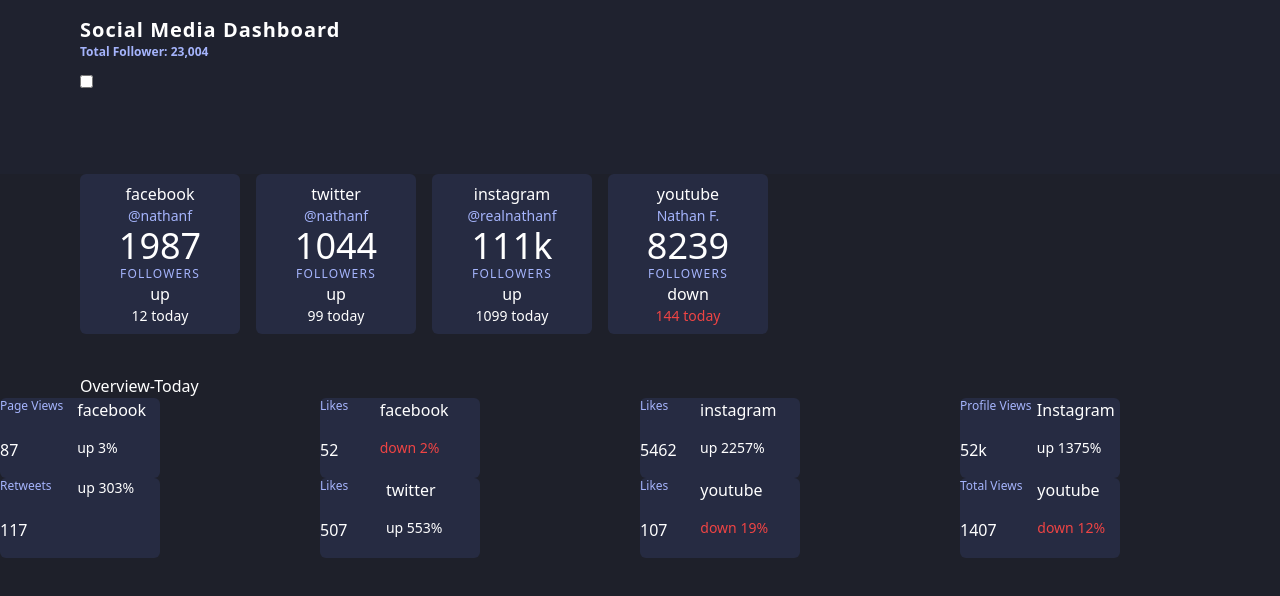
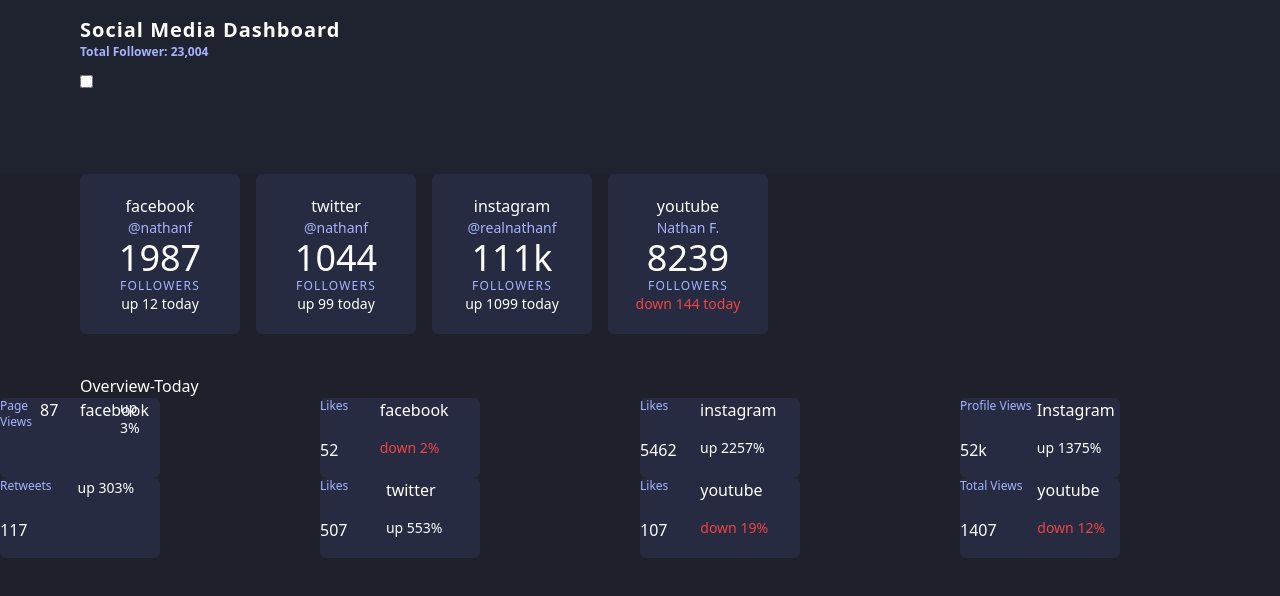
Before and after one commit to ChristalBell/dashboard, a plain HTML site: page index.html in a window 1280 px wide. Drawn offline with nearby package versions, Linux system fonts and the light colour scheme.

Commit message:
done for now, come back with react

```diff
--- a/index.html
+++ b/index.html
@@ -29,8 +29,8 @@
         <p class="text-sm text-indigo-300">@nathanf</p>
         <h1 class="text-4xl">1987</h1>
         <p class="text-xs tracking-widest text-indigo-300">FOLLOWERS</p>
-        up
-        <p class="text-sm text-teal-500">12 today</p>
+
+        <p class="text-sm text-teal-500">up 12 today</p>
       </div>
       <div
         style="background-color: #262b42"
@@ -40,8 +40,8 @@
         <p class="text-sm text-indigo-300">@nathanf</p>
         <h1 class="text-4xl">1044</h1>
         <p class="text-xs tracking-widest text-indigo-300">FOLLOWERS</p>
-        up
-        <p class="text-sm text-teal-500">99 today</p>
+
+        <p class="text-sm text-teal-500">up 99 today</p>
       </div>
       <div
         style="background-color: #262b42"
@@ -51,8 +51,8 @@
         <p class="text-sm text-indigo-300">@realnathanf</p>
         <h1 class="text-4xl">111k</h1>
         <p class="text-xs tracking-widest text-indigo-300">FOLLOWERS</p>
-        up
-        <p class="text-sm text-teal-500">1099 today</p>
+
+        <p class="text-sm text-teal-500">up 1099 today</p>
       </div>
       <div
         style="background-color: #262b42"
@@ -62,16 +62,16 @@
         <p class="text-sm text-indigo-300">Nathan F.</p>
         <h1 class="text-4xl">8239</h1>
         <p class="text-xs tracking-widest text-indigo-300">FOLLOWERS</p>
-        down
-        <p class="text-sm text-red-500">144 today</p>
+
+        <p class="text-sm text-red-500">down 144 today</p>
       </div>
     </div>
 
     <h2 class="px-20">Overview-Today</h2>
-    <div class="container grid grid-cols-4">
+    <div class="grid grid-cols-4">
       <div
         style="background-color: #262b42"
-        class="container w-40 h-20 rounded-md grid grid-rows-2 grid-flow-col"
+        class="container w-40 h-20 rounded-md grid grid-rows-2 grid-cols-4"
       >
         <p class="text-xs text-indigo-300">Page Views</p>
         <h2>87</h2>
```
